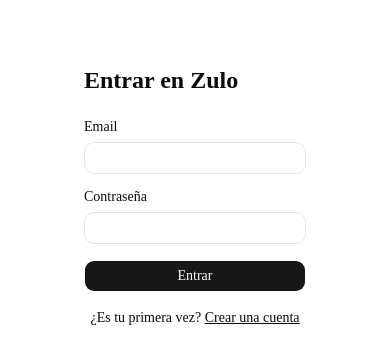
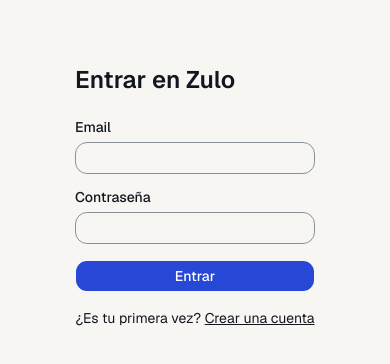
Before and after one commit to Serantes404/zulo, a Next.js app: page /login in a window 390 px wide. Shown: the top 364 px of the page. Built offline with nearby package versions, Linux system fonts and the light colour scheme; no server answers.

Commit message:
feat(ui): tema "Plano técnico" (tokens, fuentes, modo oscuro automático)
Co-Authored-By: Claude Sonnet 5.5 <noreply@anthropic.com>

```diff
--- a/app/globals.css
+++ b/app/globals.css
@@ -2,12 +2,12 @@
 @import "tw-animate-css";
 @import "shadcn/tailwind.css";
 
-@custom-variant dark (&:is(.dark *));
+@custom-variant dark (@media (prefers-color-scheme: dark));
 
 @theme inline {
   --color-background: var(--background);
   --color-foreground: var(--foreground);
-  --font-sans: var(--font-sans);
+  --font-sans: var(--font-geist-sans);
   --font-mono: var(--font-geist-mono);
   --font-heading: var(--font-sans);
   --color-sidebar-ring: var(--sidebar-ring);
@@ -46,75 +46,138 @@
   --radius-2xl: calc(var(--radius) * 1.8);
   --radius-3xl: calc(var(--radius) * 2.2);
   --radius-4xl: calc(var(--radius) * 2.6);
+  --color-signal: var(--signal);
+  --color-signal-ink: var(--signal-ink);
+  --color-plan-paper: var(--plan-paper);
+  --color-plan-grid: var(--plan-grid);
+  --color-plan-ink: var(--plan-ink);
+  --color-plan-line: var(--plan-line);
+  --color-plan-label: var(--plan-label);
+  --color-success: var(--success);
+  --color-success-foreground: var(--success-foreground);
+  --color-success-ink: var(--success-ink);
+  --color-warning: var(--warning);
+  --color-warning-foreground: var(--warning-foreground);
+  --color-danger: var(--danger);
+  --color-danger-foreground: var(--danger-foreground);
+}
+
+/* Sombras, duraciones y curva (valores no dependientes del tema se sobrescriben abajo en oscuro). */
+@theme {
+  --shadow-xs: 0 1px 0 rgb(20 22 31 / 0.06);
+  --shadow-md: 0 4px 16px -4px rgb(20 22 31 / 0.12);
+  --shadow-sheet: 0 -8px 32px -8px rgb(20 22 31 / 0.2);
+  --dur-fast: 120ms;
+  --dur: 200ms;
+  --dur-slow: 320ms;
+  --ease-zulo: cubic-bezier(0.2, 0.8, 0.2, 1);
 }
 
 :root {
-  --background: oklch(1 0 0);
-  --foreground: oklch(0.145 0 0);
-  --card: oklch(1 0 0);
-  --card-foreground: oklch(0.145 0 0);
-  --popover: oklch(1 0 0);
-  --popover-foreground: oklch(0.145 0 0);
-  --primary: oklch(0.205 0 0);
-  --primary-foreground: oklch(0.985 0 0);
-  --secondary: oklch(0.97 0 0);
-  --secondary-foreground: oklch(0.205 0 0);
-  --muted: oklch(0.97 0 0);
-  --muted-foreground: oklch(0.556 0 0);
-  --accent: oklch(0.97 0 0);
-  --accent-foreground: oklch(0.205 0 0);
-  --destructive: oklch(0.577 0.245 27.325);
-  --border: oklch(0.922 0 0);
-  --input: oklch(0.922 0 0);
-  --ring: oklch(0.708 0 0);
-  --chart-1: oklch(0.87 0 0);
-  --chart-2: oklch(0.556 0 0);
-  --chart-3: oklch(0.439 0 0);
-  --chart-4: oklch(0.371 0 0);
-  --chart-5: oklch(0.269 0 0);
-  --radius: 0.625rem;
-  --sidebar: oklch(0.985 0 0);
-  --sidebar-foreground: oklch(0.145 0 0);
-  --sidebar-primary: oklch(0.205 0 0);
-  --sidebar-primary-foreground: oklch(0.985 0 0);
-  --sidebar-accent: oklch(0.97 0 0);
-  --sidebar-accent-foreground: oklch(0.205 0 0);
-  --sidebar-border: oklch(0.922 0 0);
-  --sidebar-ring: oklch(0.708 0 0);
+  --background: #f7f6f2;
+  --foreground: #14161f;
+  --card: #ffffff;
+  --card-foreground: #14161f;
+  --popover: #ffffff;
+  --popover-foreground: #14161f;
+  --primary: #2747d6;
+  --primary-foreground: #ffffff;
+  --secondary: #ecebe5;
+  --secondary-foreground: #14161f;
+  --muted: #efeee8;
+  --muted-foreground: #5b6070;
+  --accent: #e9ecfb;
+  --accent-foreground: #1e3ab8;
+  --destructive: #b91c1c;
+  --border: #dedcd5;
+  --input: #8a8f9c;
+  --ring: #2747d6;
+  --chart-1: #c2410c;
+  --chart-2: #1d4ed8;
+  --chart-3: #4d7c0f;
+  --chart-4: #eab308;
+  --chart-5: #7c3aed;
+  --radius: 0.75rem;
+  --sidebar: #ffffff;
+  --sidebar-foreground: #14161f;
+  --sidebar-primary: #2747d6;
+  --sidebar-primary-foreground: #ffffff;
+  --sidebar-accent: #e9ecfb;
+  --sidebar-accent-foreground: #1e3ab8;
+  --sidebar-border: #dedcd5;
+  --sidebar-ring: #2747d6;
+
+  --signal: #ff6b35;
+  --signal-ink: #c2410c;
+  --plan-paper: #fafaf7;
+  --plan-grid: #ecebe4;
+  --plan-ink: #1f2330;
+  --plan-line: #b8b4aa;
+  --plan-label: #6e6a60;
+  --success: #dcfce7;
+  --success-foreground: #14532d;
+  --success-ink: #15803d;
+  --warning: #fef3c7;
+  --warning-foreground: #78350f;
+  --danger: #b91c1c;
+  --danger-foreground: #ffffff;
 }
 
-.dark {
-  --background: oklch(0.145 0 0);
-  --foreground: oklch(0.985 0 0);
-  --card: oklch(0.205 0 0);
-  --card-foreground: oklch(0.985 0 0);
-  --popover: oklch(0.205 0 0);
-  --popover-foreground: oklch(0.985 0 0);
-  --primary: oklch(0.922 0 0);
-  --primary-foreground: oklch(0.205 0 0);
-  --secondary: oklch(0.269 0 0);
-  --secondary-foreground: oklch(0.985 0 0);
-  --muted: oklch(0.269 0 0);
-  --muted-foreground: oklch(0.708 0 0);
-  --accent: oklch(0.269 0 0);
-  --accent-foreground: oklch(0.985 0 0);
-  --destructive: oklch(0.704 0.191 22.216);
-  --border: oklch(1 0 0 / 10%);
-  --input: oklch(1 0 0 / 15%);
-  --ring: oklch(0.556 0 0);
-  --chart-1: oklch(0.87 0 0);
-  --chart-2: oklch(0.556 0 0);
-  --chart-3: oklch(0.439 0 0);
-  --chart-4: oklch(0.371 0 0);
-  --chart-5: oklch(0.269 0 0);
-  --sidebar: oklch(0.205 0 0);
-  --sidebar-foreground: oklch(0.985 0 0);
-  --sidebar-primary: oklch(0.488 0.243 264.376);
-  --sidebar-primary-foreground: oklch(0.985 0 0);
-  --sidebar-accent: oklch(0.269 0 0);
-  --sidebar-accent-foreground: oklch(0.985 0 0);
-  --sidebar-border: oklch(1 0 0 / 10%);
-  --sidebar-ring: oklch(0.556 0 0);
+/* Modo oscuro automatico segun el sistema (sin interruptor ni next-themes). */
+@media (prefers-color-scheme: dark) {
+  :root {
+    --background: #0e1220;
+    --foreground: #e8eaf2;
+    --card: #161b2c;
+    --card-foreground: #e8eaf2;
+    --popover: #161b2c;
+    --popover-foreground: #e8eaf2;
+    --primary: #8ea6ff;
+    --primary-foreground: #0e1220;
+    --secondary: #1e2438;
+    --secondary-foreground: #e8eaf2;
+    --muted: #1e2438;
+    --muted-foreground: #9aa3b8;
+    --accent: #222b47;
+    --accent-foreground: #e8eaf2;
+    --destructive: #f87171;
+    --border: #2a3147;
+    --input: #6b7490;
+    --ring: #8ea6ff;
+    --chart-1: #fb923c;
+    --chart-2: #7da2ff;
+    --chart-3: #a3e635;
+    --chart-4: #facc15;
+    --chart-5: #c4b5fd;
+    --sidebar: #161b2c;
+    --sidebar-foreground: #e8eaf2;
+    --sidebar-primary: #8ea6ff;
+    --sidebar-primary-foreground: #0e1220;
+    --sidebar-accent: #222b47;
+    --sidebar-accent-foreground: #e8eaf2;
+    --sidebar-border: #2a3147;
+    --sidebar-ring: #8ea6ff;
+
+    --signal: #ff8a5b;
+    --signal-ink: #ff8a5b;
+    --plan-paper: #111a2e;
+    --plan-grid: #1a2540;
+    --plan-ink: #c9d3ee;
+    --plan-line: #6f7fa8;
+    --plan-label: #8c9ac0;
+    --success: #14532d;
+    --success-foreground: #bbf7d0;
+    --success-ink: #86efac;
+    --warning: #713f12;
+    --warning-foreground: #fde68a;
+    --danger: #b91c1c;
+    --danger-foreground: #ffffff;
+
+    /* En oscuro las sombras casi no se ven: borde fino en su lugar. */
+    --shadow-xs: 0 0 0 1px rgb(255 255 255 / 0.05);
+    --shadow-md: 0 0 0 1px rgb(255 255 255 / 0.05);
+    --shadow-sheet: 0 0 0 1px rgb(255 255 255 / 0.05);
+  }
 }
 
 @layer base {
@@ -128,3 +191,14 @@
     @apply font-sans;
   }
 }
+
+@media (prefers-reduced-motion: reduce) {
+  *,
+  *::before,
+  *::after {
+    animation-duration: 0.01ms !important;
+    animation-iteration-count: 1 !important;
+    transition-duration: 0.01ms !important;
+    scroll-behavior: auto !important;
+  }
+}
```
